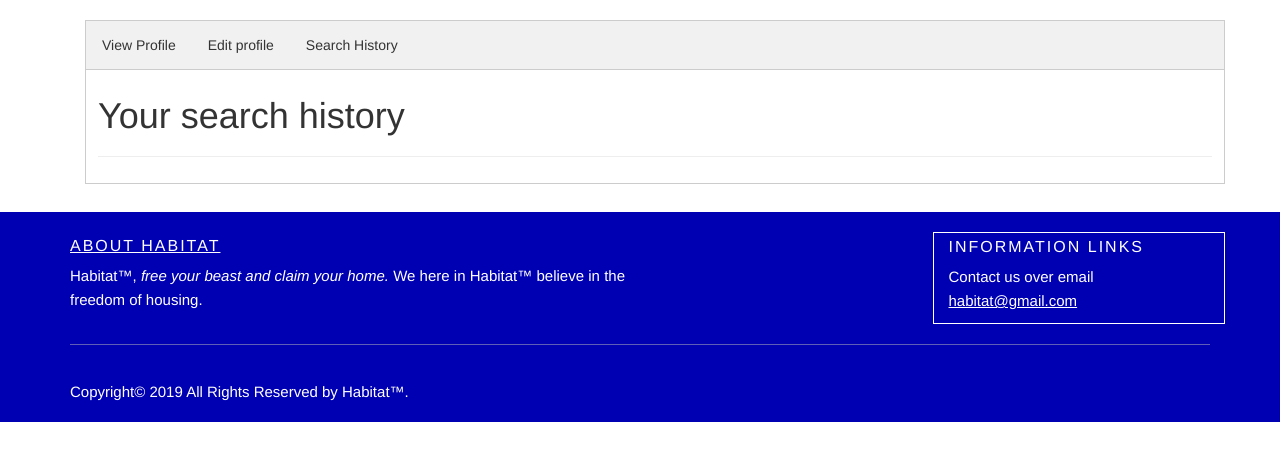
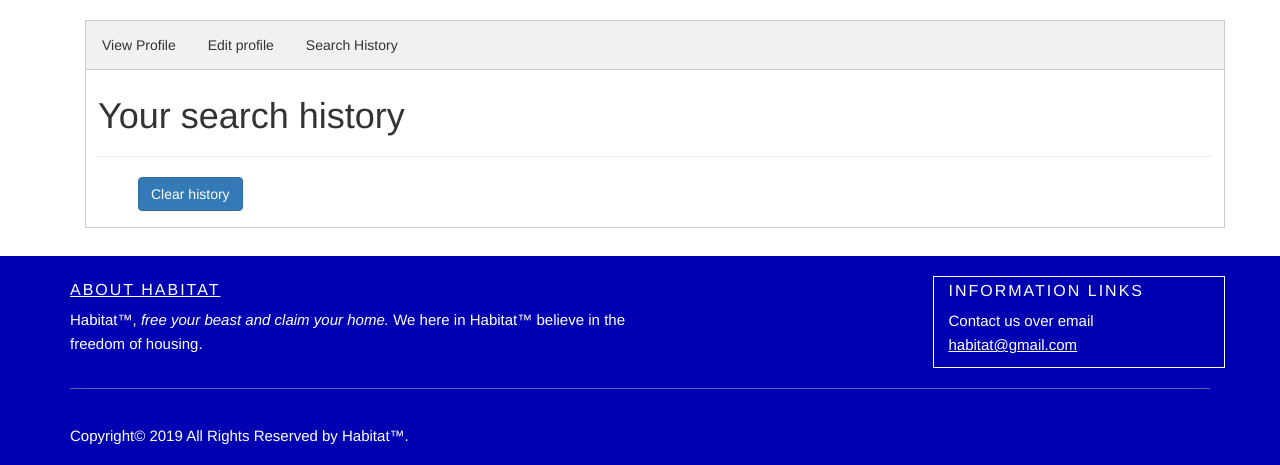
Before and after one commit to kiddibry/HabitatV2, a Django app: page /users/1 in a window 1280 px wide, after a click on "Search History". Shown: the part 114-579 px from the top of the page. Run offline with Django 3.2, Linux system fonts and the light colour scheme; the visitor is signed in with stand-in values (Sample User, id 1); data comes from the database, SQL or seed files in the repository; data that the repository does not hold is empty; some libraries are stand-ins or nearby versions.

Commit message:
clear search takki

```diff
--- a/templates/user/user_details.html
+++ b/templates/user/user_details.html
@@ -85,7 +85,7 @@
         {% for term in search_history %}
                 <h3>{{term}}</h3>
         {% endfor %}
-
+        <a href="{% url 'clear_search' %}" class="btn btn-primary">Clear history</a>
     </ul>
     </div>
 </div>
```
